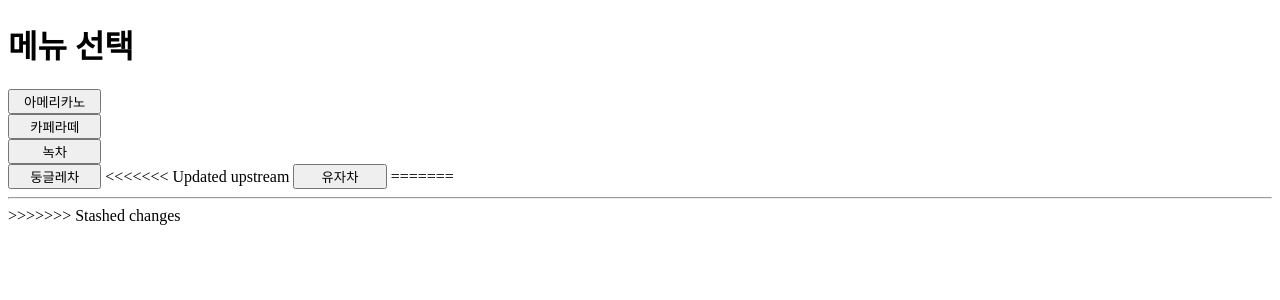
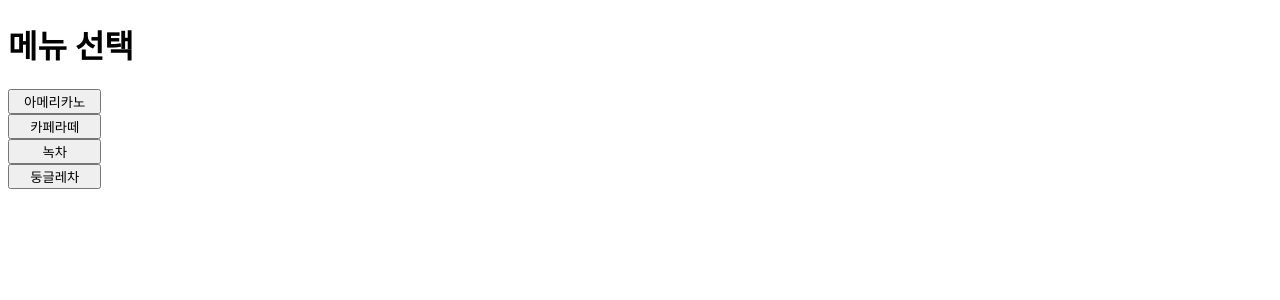
Before and after one commit to changhooni/david, a Flask app: page /menu in a window 1280 px wide. Shown: the top 300 px of the page. Run offline with Flask 3, Linux system fonts and the light colour scheme.

Commit message:
templates/menu.html reset git stash commit

```diff
--- a/templates/menu.html
+++ b/templates/menu.html
@@ -10,10 +10,5 @@
     <button name="menu2" style="width:70pt;">카페라떼</button><br>
     <button name="menu2" style="width:70pt;">녹차</button><br>
     <button name="menu2" style="width:70pt;">둥글레차</button>
-<<<<<<< Updated upstream
-    <button name="menu2" style="width:70pt;">유자차</button>
-=======
-    <hr>
->>>>>>> Stashed changes
 </body>
 </html>
```
